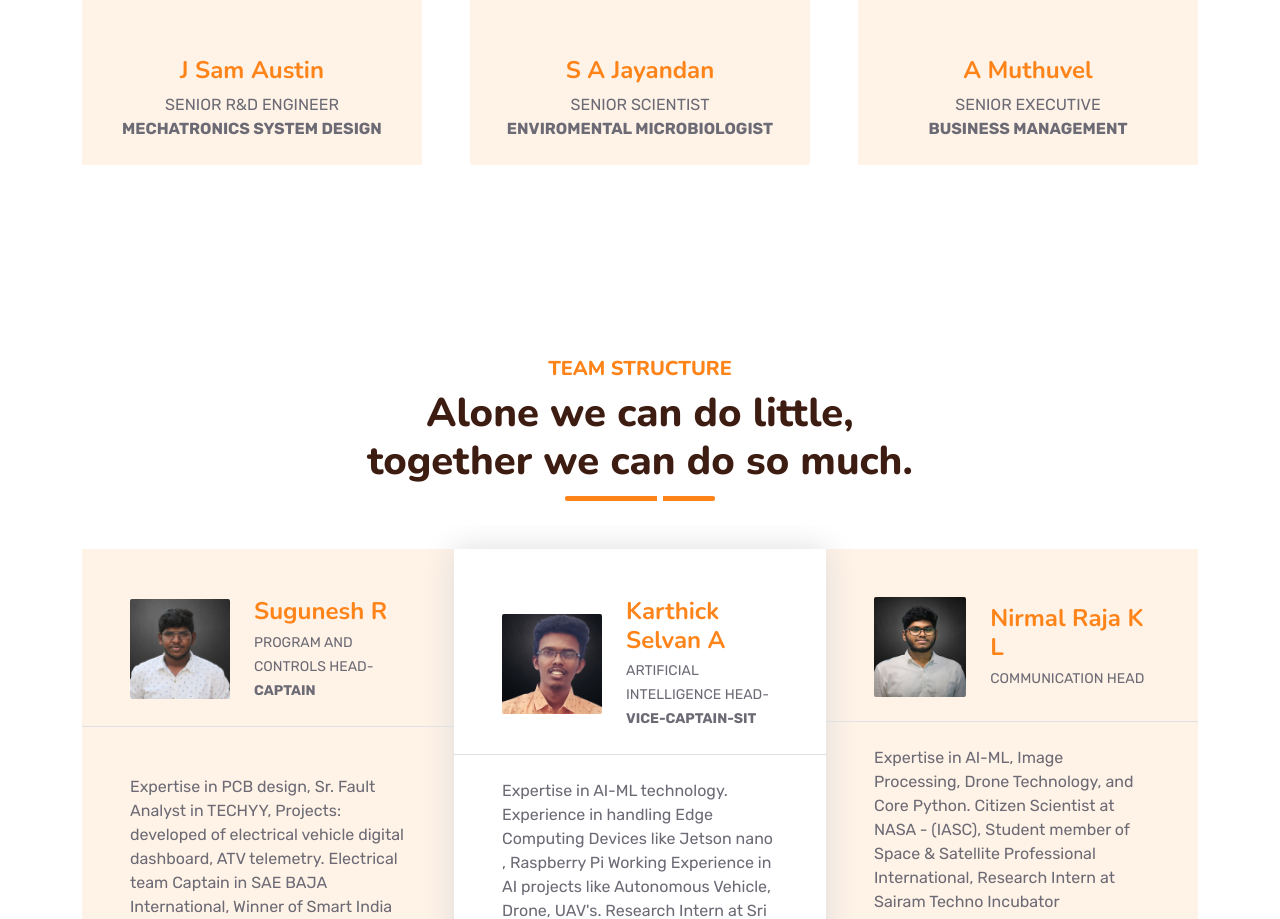
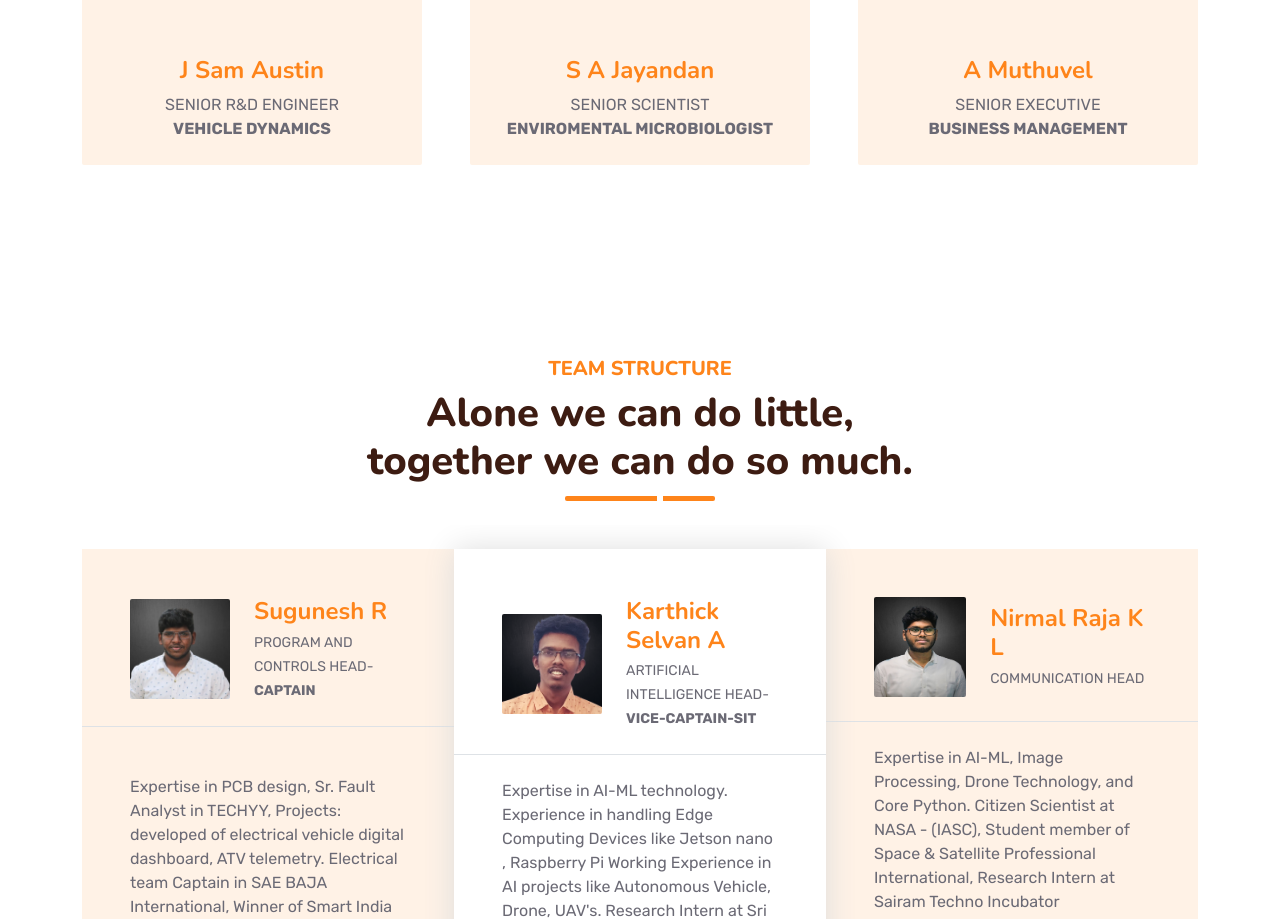
Before and after one commit to SAIRAMINCUBATOR/URC, a plain HTML site: page team.html in a window 1280 px wide. Shown: the part 1688-2607 px from the top of the page. Drawn offline with nearby package versions, Linux system fonts and the light colour scheme; animation ran at ten frames a second.

Commit message:
Update team.html

```diff
--- a/team.html
+++ b/team.html
@@ -172,7 +172,7 @@
                     <div class="text-center py-4">
                         <h4 class="text-primary">J Sam Austin</h4>
                         <p class="text-uppercase m-0">Senior R&D Engineer</p>
-                        <p class="text-uppercase m-0"><b >Mechatronics System Design</b></p>
+                        <p class="text-uppercase m-0"><b >Vehicle Dynamics</b></p>
                     </div>
                 </div>
             </div>
```
